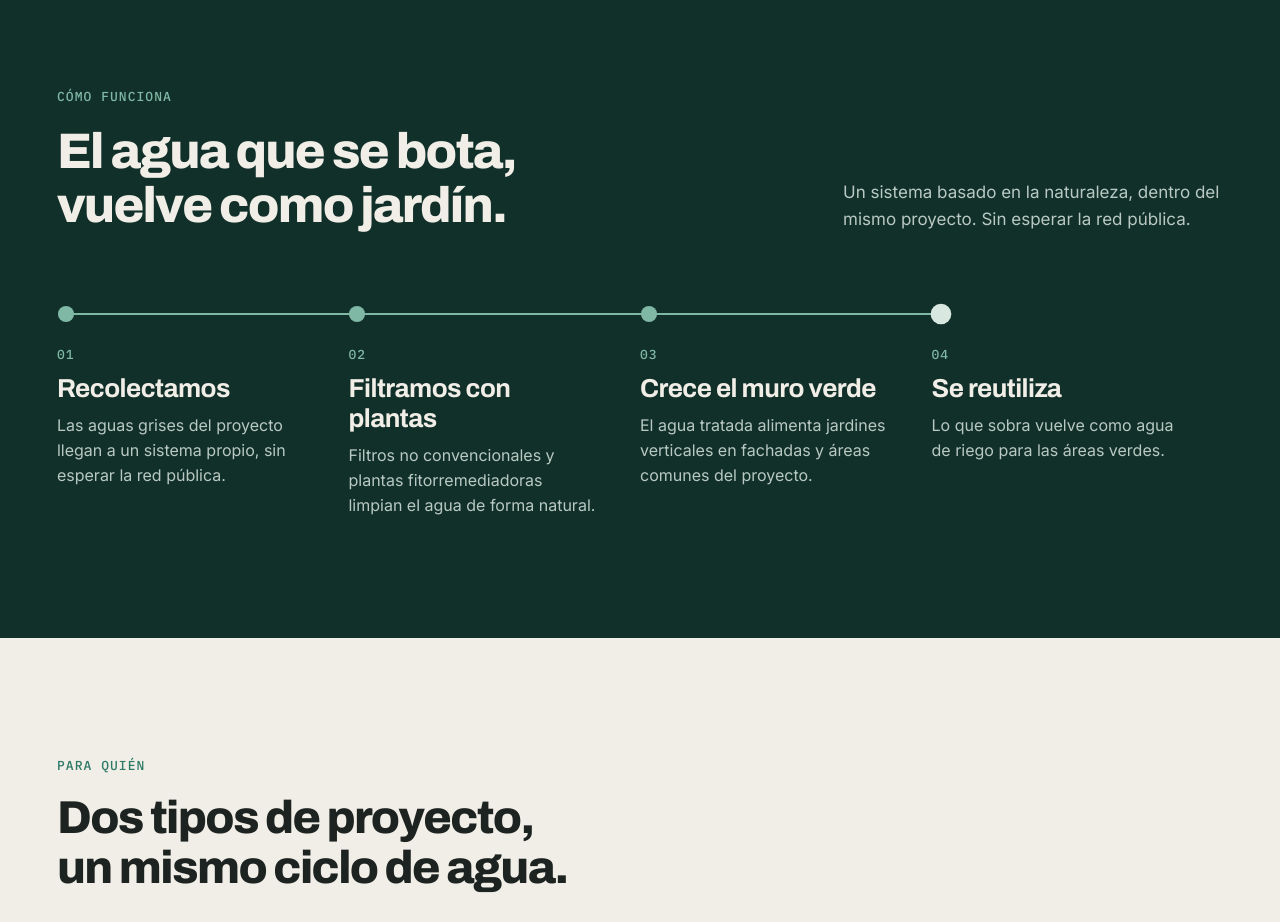
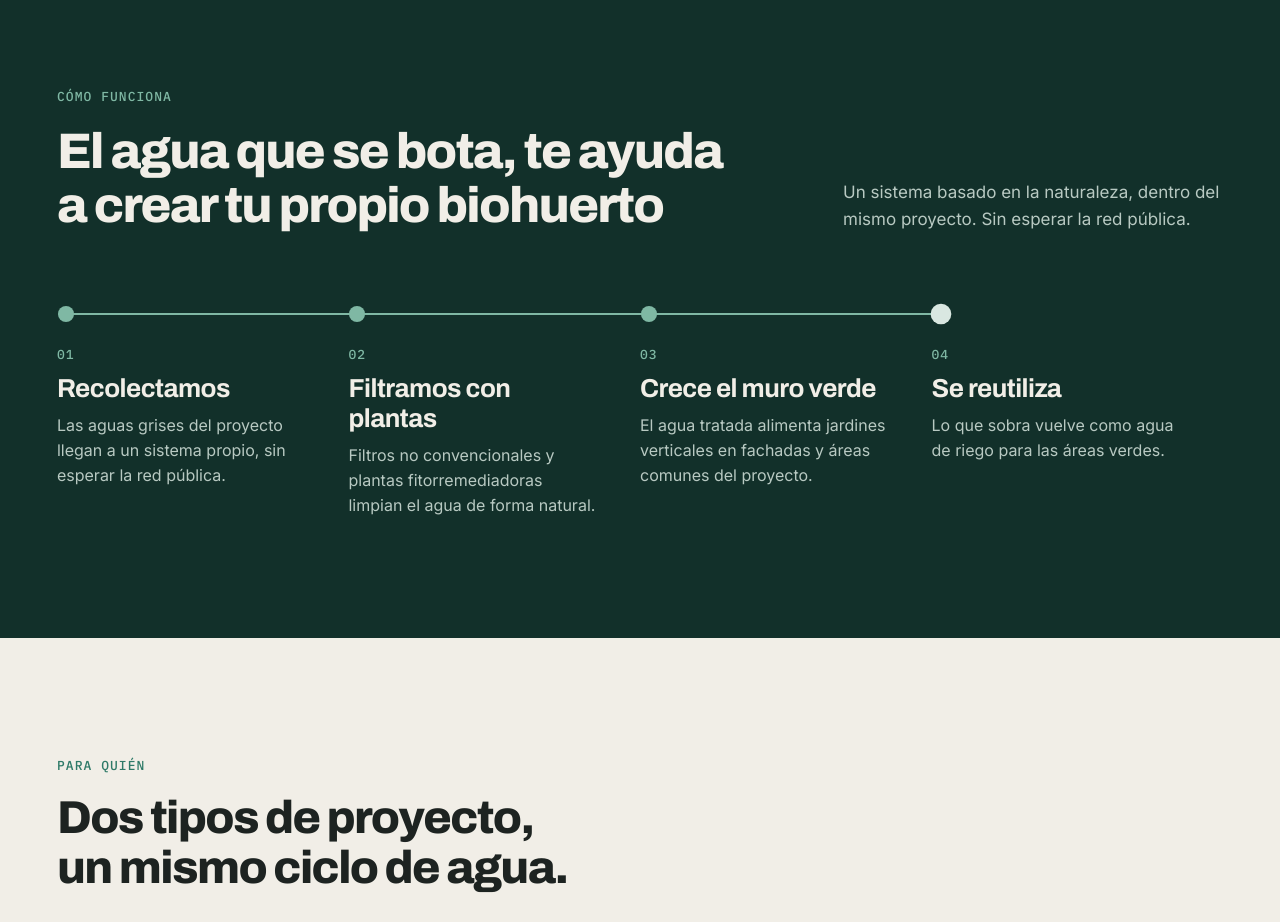
Before and after one commit to yakufil/yakufil, a plain HTML site: page site/index.html in a window 1280 px wide. Shown: the part 1420-2342 px from the top of the page. Drawn offline with Linux system fonts and the light colour scheme.

Commit message:
Update biohuerto homepage headline

```diff
--- a/site/index.html
+++ b/site/index.html
@@ -296,7 +296,7 @@ html{scroll-behavior:auto}
 <section class="como" id="como">
 <div class="wrap">
 <div class="head">
-<div class="r"><div class="mono">Cómo funciona</div><h2>El agua que se bota, vuelve como jardín.</h2></div>
+<div class="r"><div class="mono">Cómo funciona</div><h2>El agua que se bota, te ayuda a crear tu propio biohuerto</h2></div>
 <p class="r" style="--i:1">Un sistema basado en la naturaleza, dentro del mismo proyecto. Sin esperar la red pública.</p>
 </div>
 <ol class="steps">
```
